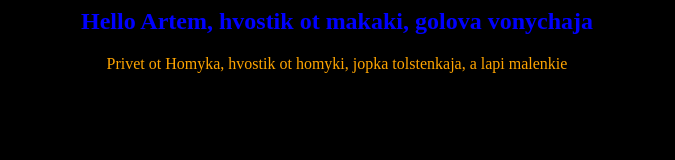
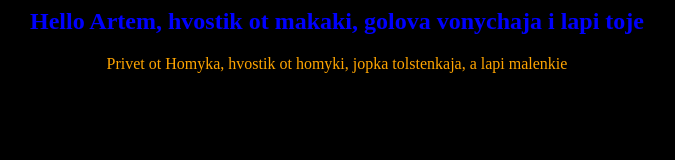
Before and after one commit to VladGush/test, a plain HTML site: page index.html in a window 1280 px wide. Shown: the whole page, without its empty margins (303-978 px from the left). Drawn offline with Linux system fonts and the light colour scheme.

Commit message:
i lapi toje

```diff
--- a/index.html
+++ b/index.html
@@ -1,7 +1,7 @@
 <html>
 <body bgcolor=black>
 <center>
-<h2> <font color=blue>Hello Artem, hvostik ot makaki, golova vonychaja</font></h2>
+<h2> <font color=blue>Hello Artem, hvostik ot makaki, golova vonychaja i lapi toje</font></h2>
 <font color=orange>Privet ot Homyka, hvostik ot homyki, jopka tolstenkaja, a lapi malenkie</font>
 </center>
 </body>
```
